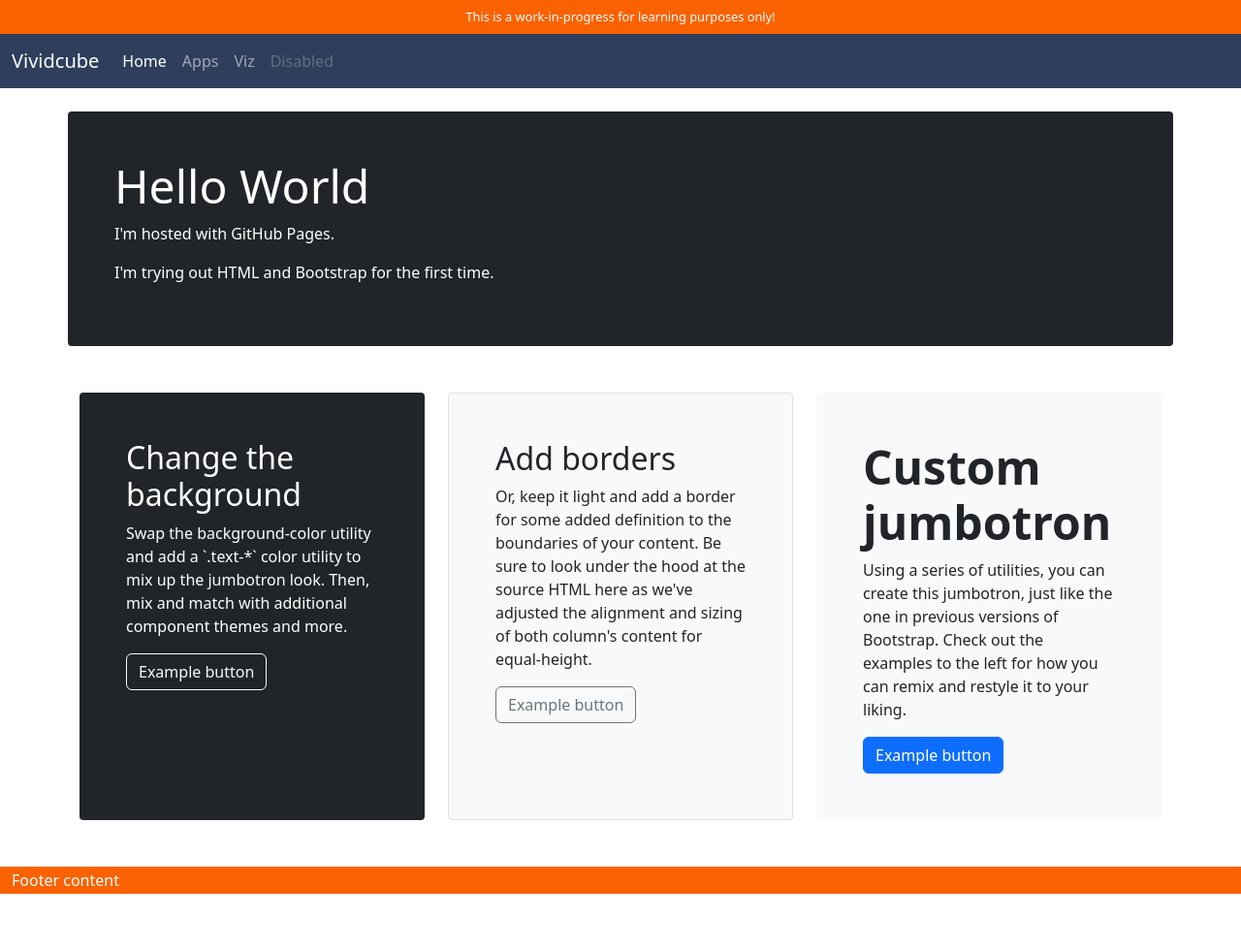
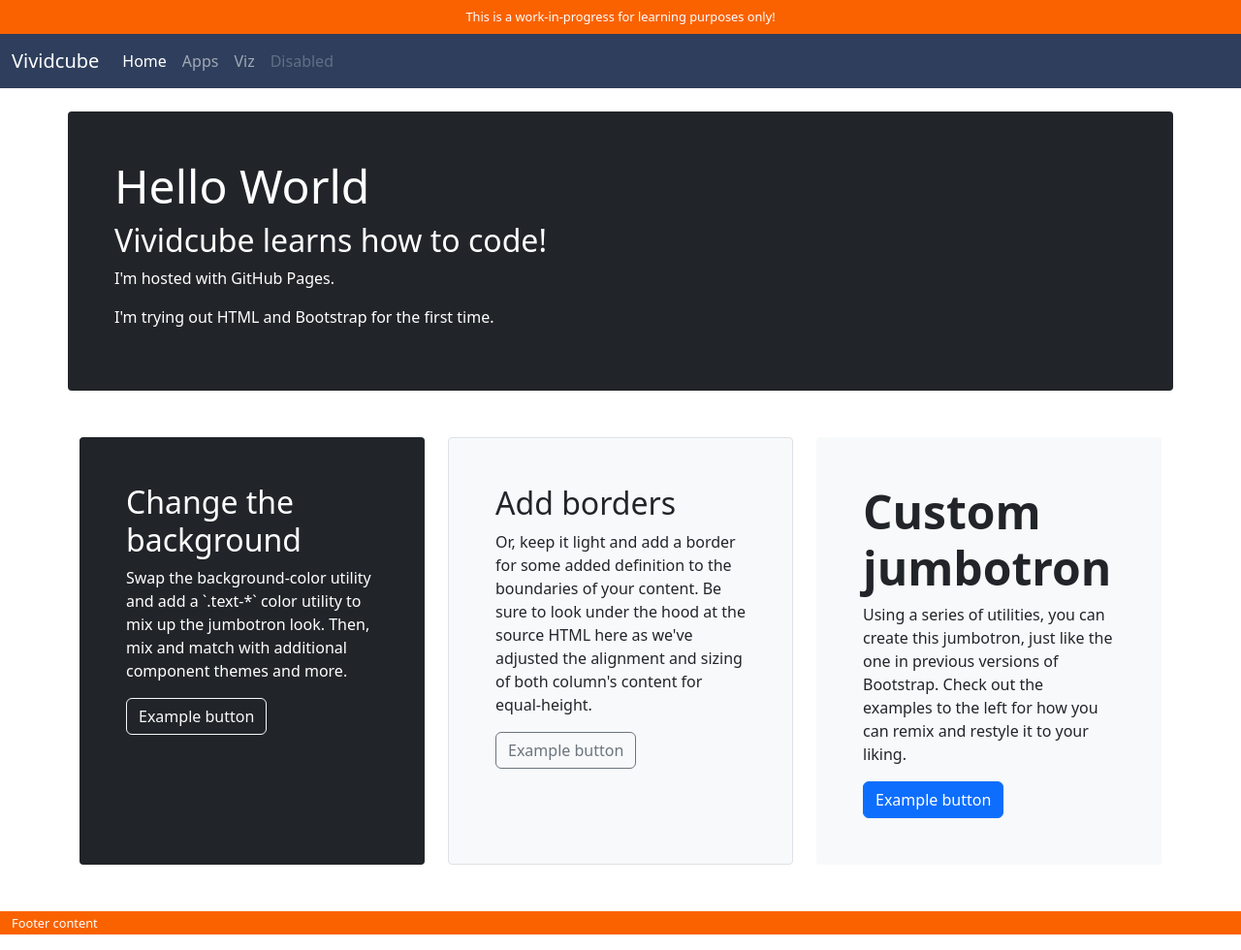
Before and after one commit to vividcube/vividcube.github.io, a plain HTML site: page index.html in a window 1280 px wide. Shown: the whole page at 97% size. Before the commit the page ends 938 px from the top, so only its background shows below. Drawn offline with nearby package versions, Linux system fonts and the light colour scheme.

Commit message:
Update index.html

```diff
--- a/index.html
+++ b/index.html
@@ -1,7 +1,7 @@
 <!DOCTYPE html>
 <html>
 <head>
-	<title>Placeholder title</title>
+	<title>Vividcube learns how to code</title>
 	<meta charset="utf-8">
 	<meta name="viewport" content="width=device-width, initial-scale=1">
 	<link href="https://cdn.jsdelivr.net/npm/bootstrap@5.3.3/dist/css/bootstrap.min.css" rel="stylesheet">
@@ -17,7 +17,7 @@
 <!-- Navbar content 1 -->
 <!-- #F26625 #E75A1A #FA6200-->
 <!-- navbar navbar-expand-lg bg-dark navbar-dark-->
-<nav class="navbar navbar-expand-lg" style="background-color:#2E3E5C" data-bs-theme="dark">
+<nav class="navbar navbar-expand-md" style="background-color:#2E3E5C" data-bs-theme="dark">
   <div class="container-fluid">
     <a class="navbar-brand" href="https://vividcube.github.io">Vividcube</a>
      <button class="navbar-toggler" type="button" data-bs-toggle="collapse" data-bs-target="#navbarNavAltMarkup" aria-controls="navbarNavAltMarkup" aria-expanded="false" aria-label="Toggle navigation">
@@ -37,6 +37,7 @@
 <!-- Jumbotron content -->
 <div class="container mt-4 p-5 bg-dark text-white text-left rounded-1">
   <h1 class="display-5">Hello World</h1>
+  <h2>Vividcube learns how to code!</h2>
   <p>I'm hosted with GitHub Pages.</p>
   <p>I'm trying out HTML and Bootstrap for the first time.</p>
 </div>
@@ -70,7 +71,7 @@
 
 <!-- Footer content -->
 <div class="container-fluid text-white" style="background-color:#FA6200">
-  <p class="lh-sm fw-lighter py-1">Footer content</p>
+  <p class="lh-sm fw-lighter py-1"; style="font-size: 0.8rem">Footer content</p>
 </div>
 
 </body>
```
